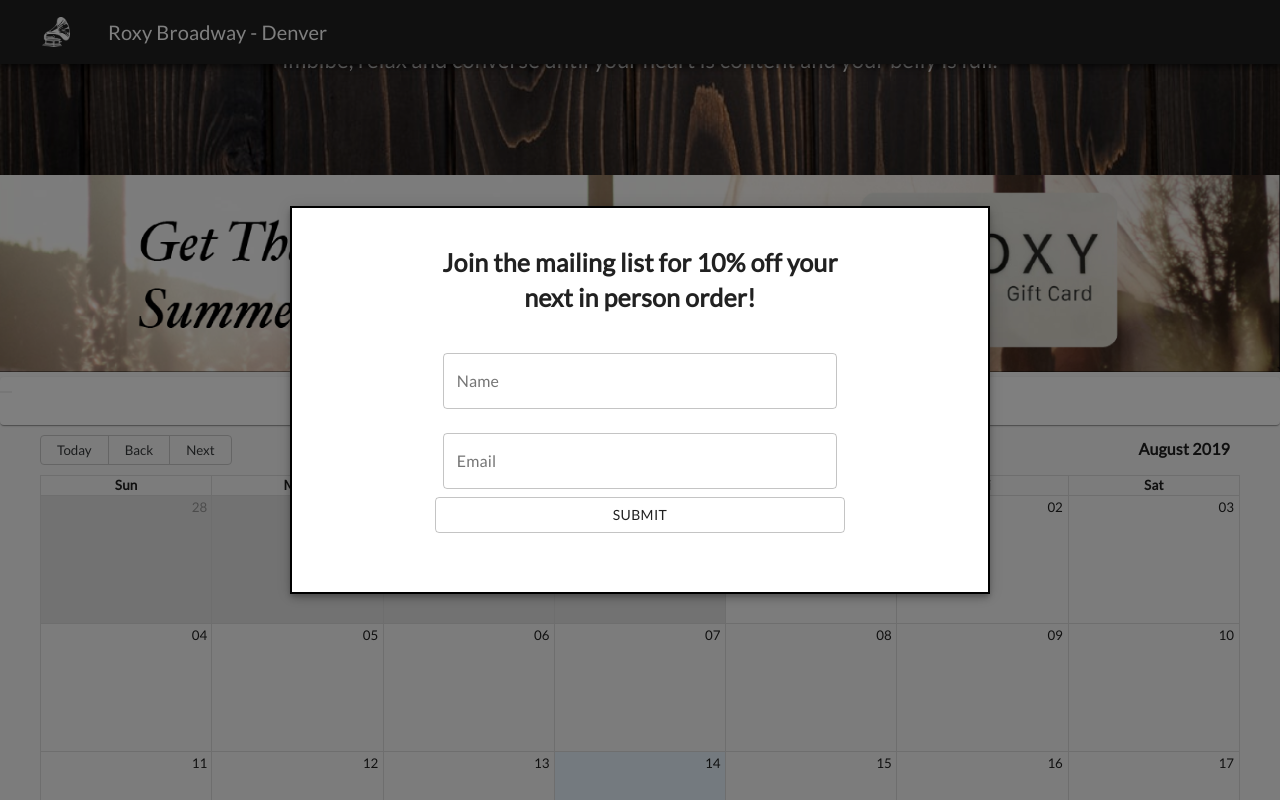
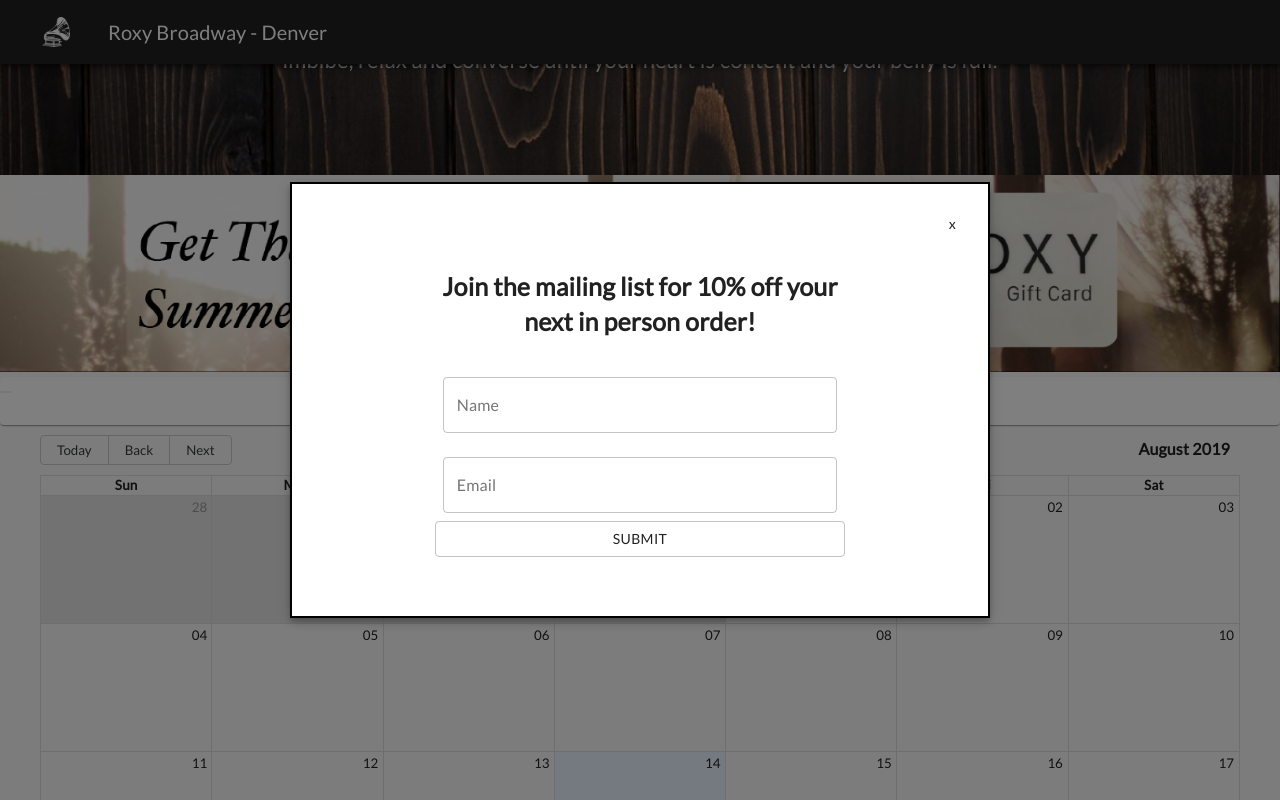
Before and after one commit to awolfden/roxy, a React (Create React App) app in the folder roxy/: page / in a window 1280 px wide. Both pictures are taken after a click on the tab "MUSIC CALENDAR". Shown: the part 1183-1983 px from the top of the page. Built offline with nearby package versions, Linux system fonts and the light colour scheme; no server answers.

Commit message:
updated contact form

```diff
--- a/roxy/src/EmailCaptureV2/EmailCaptureV2.jsx
+++ b/roxy/src/EmailCaptureV2/EmailCaptureV2.jsx
@@ -31,6 +31,10 @@ const useStyles = makeStyles((theme) => ({
     display: 'flex',
     flexWrap: 'wrap',
     marginBottom: '15px'
+  },
+  containerRight: {
+    display: 'flex',
+    justifyContent: 'flex-end'
   },
   textField: {
     marginLeft: theme.spacing(1),
@@ -76,9 +80,10 @@ const handleSubmit = async (formData, e) => {
     console.log(JSON.stringify(formData));
     // const urlEncObj = this.JSON_to_URLEncoded(formData);
     // console.log(urlEncObj);
+    const key = 'AIzaSyCyKy_hkInqbvPUtS3vhavzs__jPU3HOpY'
 
     try {
-        const response = await fetch("https://cors-anywhere.herokuapp.com/https://script.google.com/macros/s/AKfycbwk6luus1PihIxp6fDMMd5-nZuDyFJNq6VgRygE8ccXhudSXME/exec", {
+        const response = await fetch(`https://cors-anywhere.herokuapp.com/https://script.google.com/macros/s/AKfycbxflVZ-4yH90gypFFoaSU17kjO-hMQ7qaTw72OuNWHuB5LtxeDSBtwyhPGLlkX7DOd3/exec?key=${key}`, {
             method: 'POST',
             // body: JSON.stringify("{\"name\":[\"adam\"],\"email\":[\"awolfmil@gmail.com\"]}"),
             body: JSON.stringify(formData),
@@ -99,7 +104,7 @@ const handleSubmit = async (formData, e) => {
     } catch (err) {
         console.log(err);
     }
-
+    handleClose();
 }
 
 
@@ -120,6 +125,9 @@ const handleSubmit = async (formData, e) => {
       >
         <Fade in={open}>
           <div className={classes.paper}>
+            <div className={classes.containerRight}>
+              <div onClick={handleClose}><p>x</p></div>
+            </div>
             <div id="emailForm" style={{display:'flex', justifyContent: 'center', marginBottom: '35px'}}>
                 <div style={{width: '65%'}}>
                 <h2 style={{textAlign: 'center'}}>Join the mailing list for 10% off your next in person order!</h2>
```
